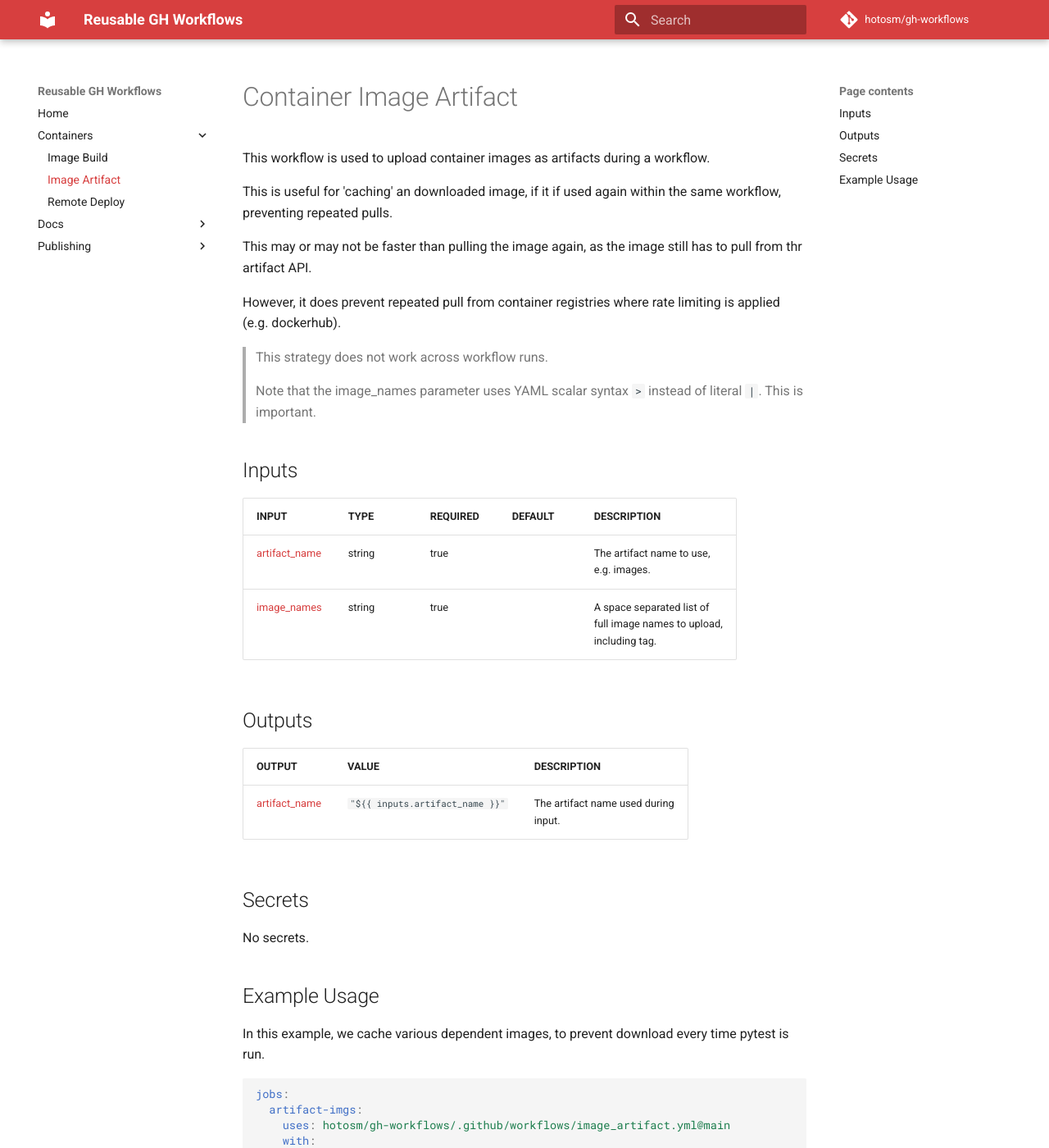
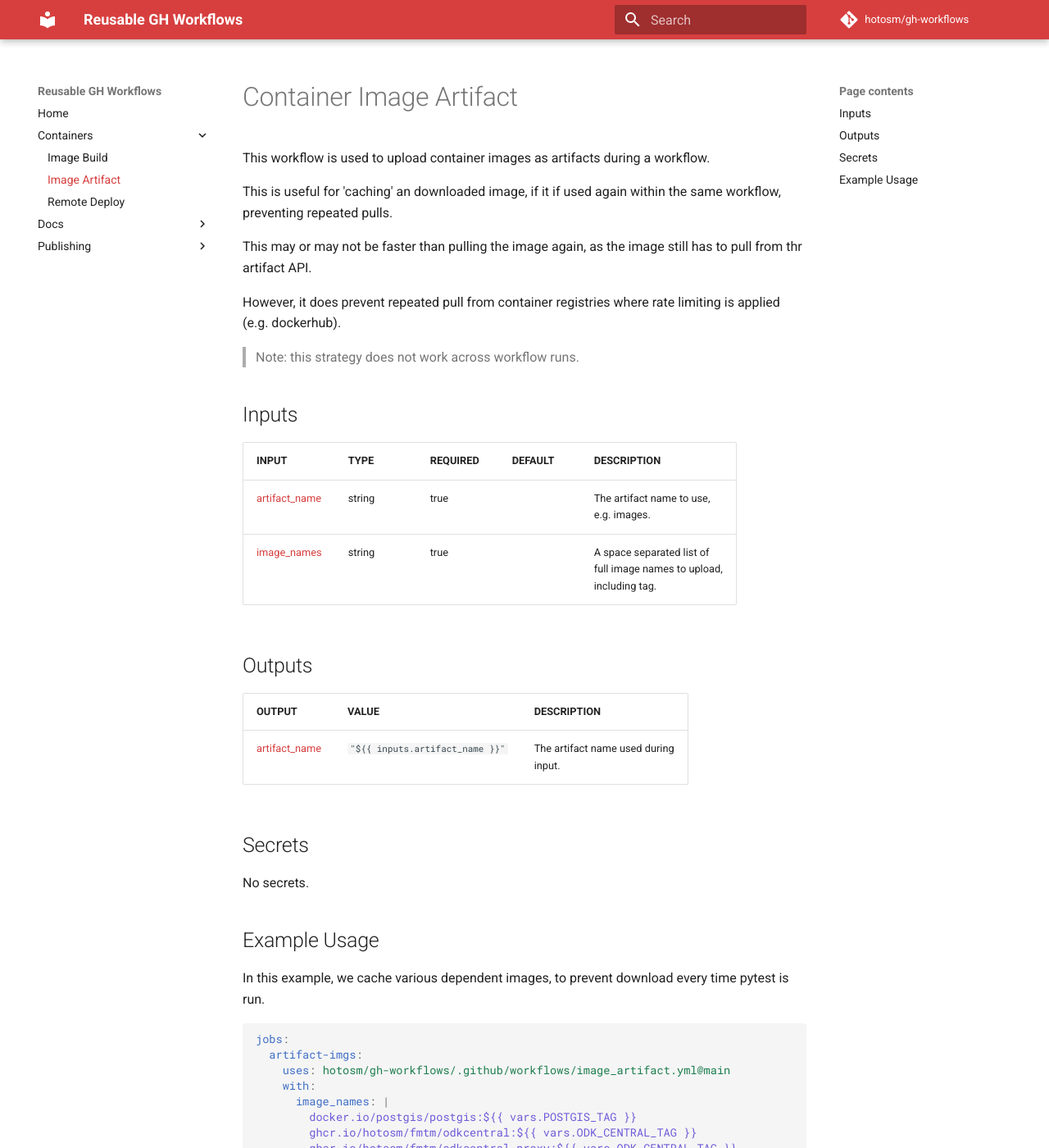
Before and after one commit to hotosm/gh-workflows, an MkDocs documentation site: the page built from docs/image_artifact.md, in a window 1280 px wide and 1400 px high. Shown: the whole window at 82% size. Built offline with MkDocs 1.6.1 and Material for MkDocs 9.7.7, drawn with Linux system fonts in a browser that asks for light colours; comment, search, counter and statistics services are not loaded.

Commit message:
fix: allow string literal input for image_artifact

```diff
--- a/docs/image_artifact.md
+++ b/docs/image_artifact.md
@@ -13,10 +13,7 @@
 However, it does prevent repeated pull from container
 registries where rate limiting is applied (e.g. dockerhub).
 
-> This strategy does not work across workflow runs.
-
-> Note that the image_names parameter uses YAML scalar
-> syntax `>` instead of literal `|`. This is important.
+> Note: this strategy does not work across workflow runs.
 
 ## Inputs
 
@@ -57,7 +54,7 @@
   artifact-imgs:
     uses: hotosm/gh-workflows/.github/workflows/image_artifact.yml@main
     with:
-      image_names: >
+      image_names: |
         docker.io/postgis/postgis:${{ vars.POSTGIS_TAG }}
         ghcr.io/hotosm/fmtm/odkcentral:${{ vars.ODK_CENTRAL_TAG }}
         ghcr.io/hotosm/fmtm/odkcentral-proxy:${{ vars.ODK_CENTRAL_TAG }}
```
Also changed, not shown: 1 other file.
